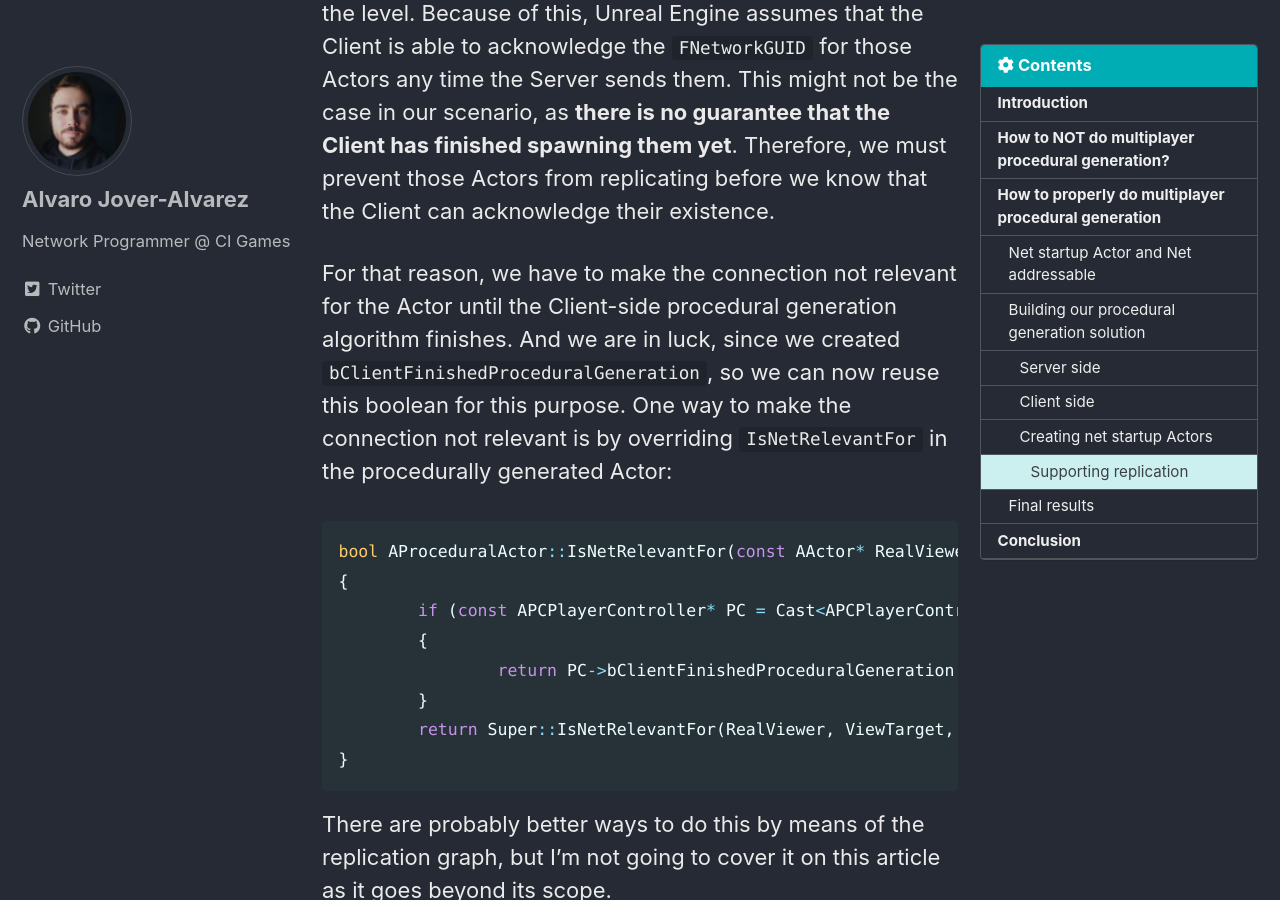
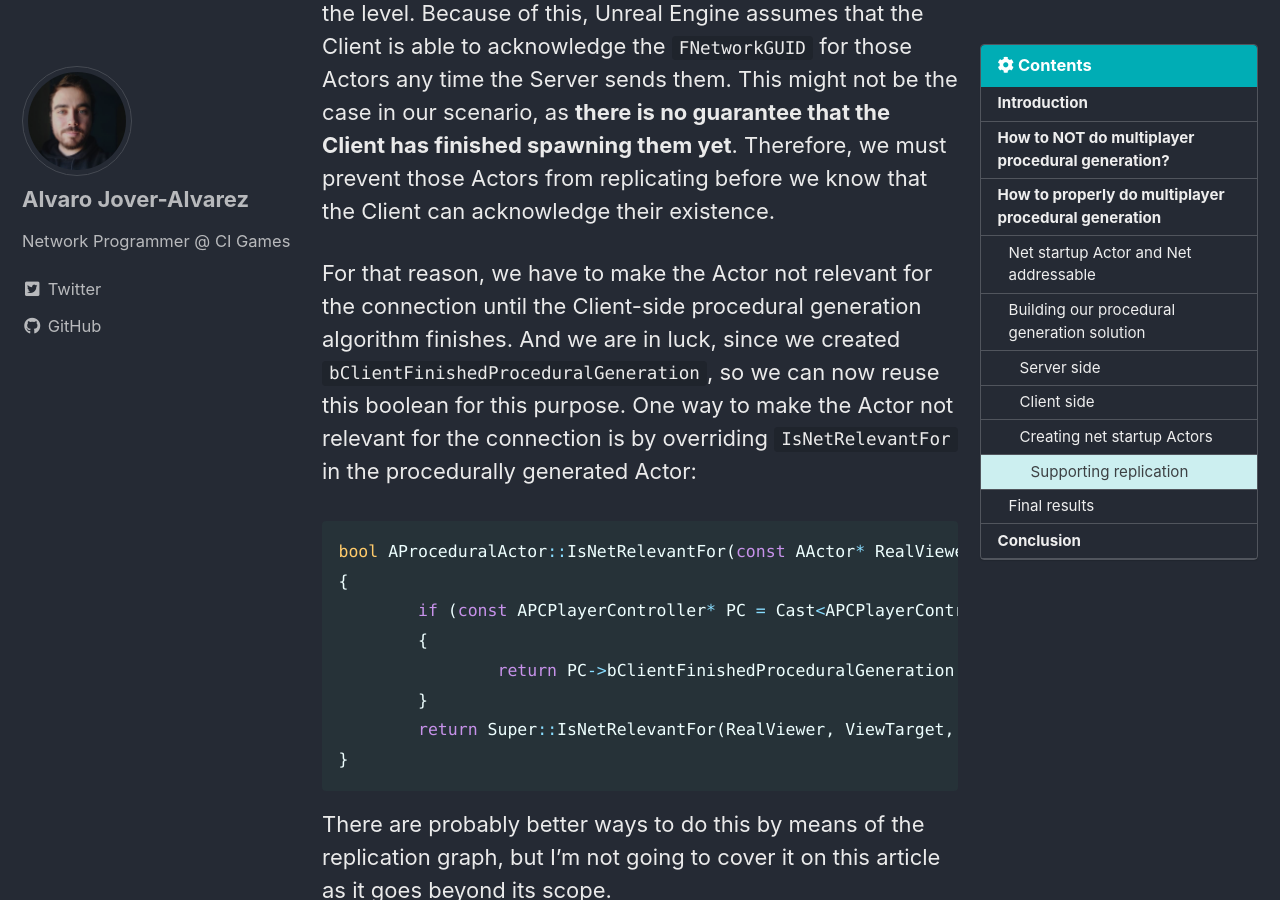
Before and after one commit to vorixo/devtricks, a Jekyll site: the page built from _posts/2022-12-03-procgen.md, in a window 1280 px wide and 900 px high, scrolled down 10242 px. Built offline with Jekyll 4.4.1, drawn with Linux system fonts in a browser that asks for light colours; cached includes are drawn as plain includes; some of the changed text lies outside the part shown.

Commit message:
[FIX] Misc fixes

```diff
--- a/_posts/2022-12-03-procgen.md
+++ b/_posts/2022-12-03-procgen.md
@@ -53,8 +53,8 @@
 However, we can only achieve this **network addressable** property if `bNetLoadOnClient` is set to `true`, which means that the actor gets loaded on network clients during map load.
 
 So, in order to achieve a **net addressable** Net startup Actor, we have to accomplish the following conditions:
-- They Actor should exist in Server and Client at a map load time: A Server Actor should relate to a Client Actor.
-- They are stably named: The Server and Client Actor should have the same "path name" so that the [`FNetworkGUID`](https://docs.unrealengine.com/4.27/en-US/InteractiveExperiences/Networking/Actors/Properties/ObjectReferences/) can be generated.
+- The Actor should exist in Server and Client at a map load time: A Server Actor should relate to a Client Actor.
+- The Actor should be stably named: The Server and Client Actor should have the same "path name" so that the [`FNetworkGUID`](https://docs.unrealengine.com/4.27/en-US/InteractiveExperiences/Networking/Actors/Properties/ObjectReferences/) can be generated.
 
 Now that we learned what a **Net startup Actor** is, let's see how we can use this concept to build our multiplayer and super-reliable procedural generation.
 
@@ -250,7 +250,7 @@
 
 Sometimes we want these procedural Actors to support replication. By setting `bNetStartup` to `true`, we are telling the engine to treat those Actors as if they were loaded from the level. Because of this, Unreal Engine assumes that the Client is able to acknowledge the `FNetworkGUID` for those Actors any time the Server sends them. This might not be the case in our scenario, as **there is no guarantee that the Client has finished spawning them yet**. Therefore, we must prevent those Actors from replicating before we know that the Client can acknowledge their existence.
 
-For that reason, we have to make the connection not relevant for the Actor until the Client-side procedural generation algorithm finishes. And we are in luck, since we created `bClientFinishedProceduralGeneration`, so we can now reuse this boolean for this purpose. One way to make the connection not relevant is by overriding `IsNetRelevantFor` in the procedurally generated Actor:
+For that reason, we have to make the Actor not relevant for the connection until the Client-side procedural generation algorithm finishes. And we are in luck, since we created `bClientFinishedProceduralGeneration`, so we can now reuse this boolean for this purpose. One way to make the Actor not relevant for the connection is by overriding `IsNetRelevantFor` in the procedurally generated Actor:
 
 {% highlight c++ %}
 bool AProceduralActor::IsNetRelevantFor(const AActor* RealViewer, const AActor* ViewTarget, const FVector& SrcLocation) const
```
Also changed, not shown: other parts of _posts/2022-12-03-procgen.md (+2 -2 lines).
